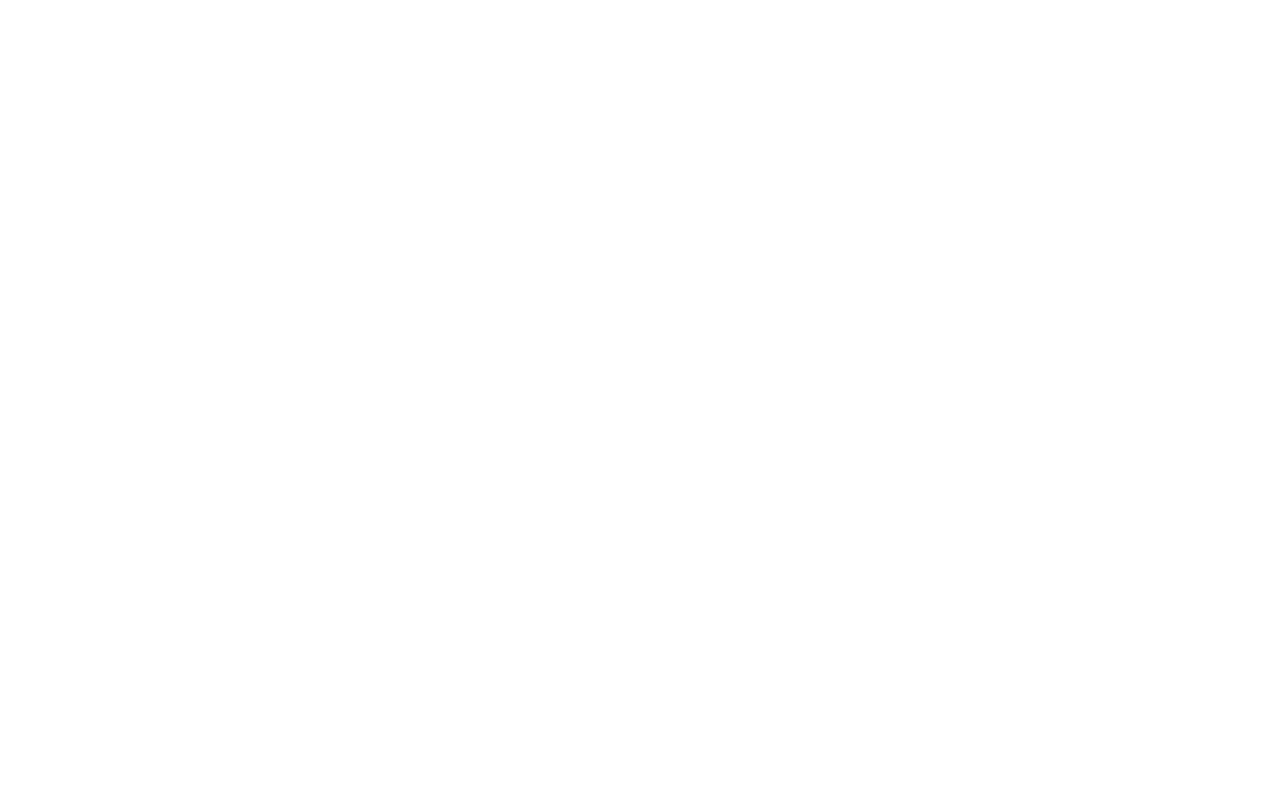
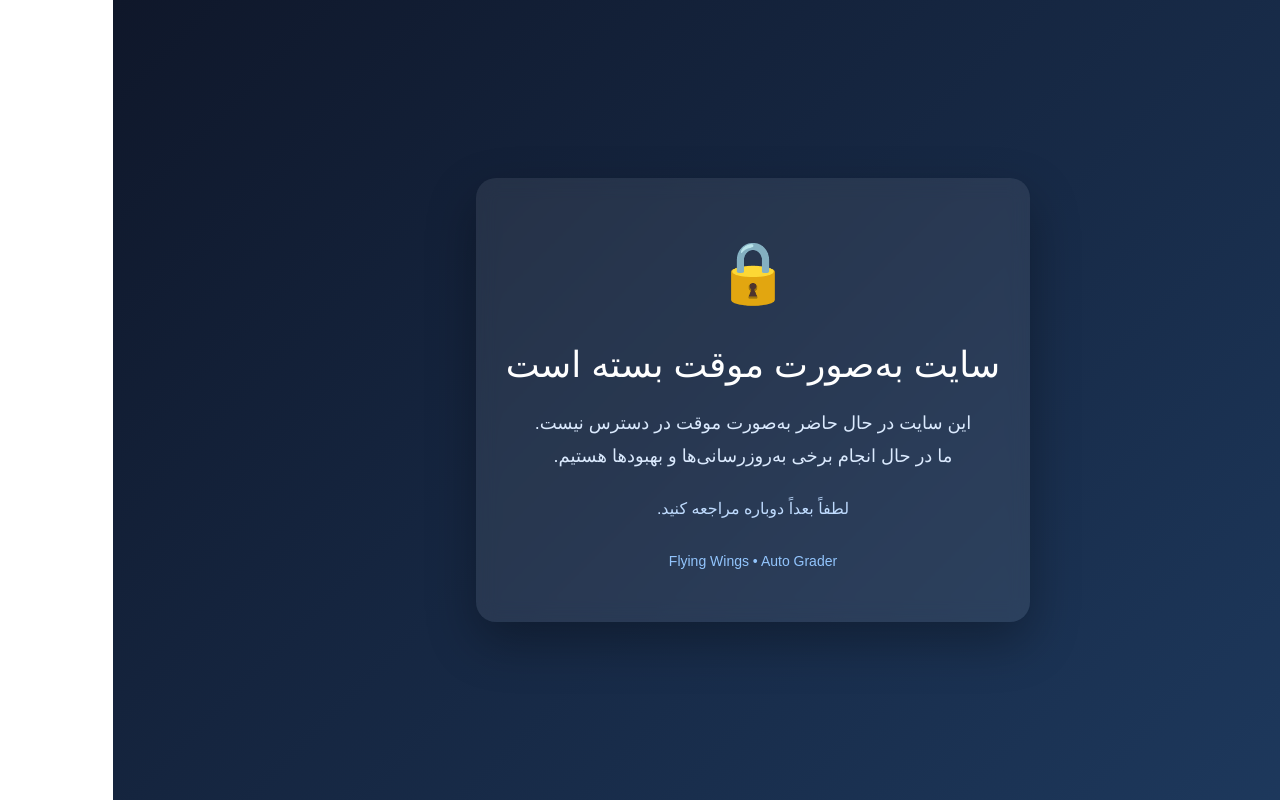
Before and after one commit to Alisina891/Auto_Grader_Frontend, a Next.js app: page / in a window 1280 px wide. Before the commit this address had no page. Built offline with nearby package versions, Linux system fonts and the light colour scheme.

Commit message:
Temporarily close website

```diff
--- a/app/page.tsx
+++ b/app/page.tsx
@@ -1,5 +1,75 @@
-import { redirect } from "next/navigation";
+/*import { redirect } from "next/navigation";
 
 export default function Home() {
   redirect("/grade/10A");
 }
+  */
+
+export default function Home() {
+  return (
+    <main
+      style={{
+        minHeight: "100vh",
+        display: "flex",
+        alignItems: "center",
+        justifyContent: "center",
+        padding: "20px",
+        textAlign: "center",
+        background: "linear-gradient(135deg, #0f172a, #1e3a5f)",
+        color: "white",
+        fontFamily: "Arial, sans-serif",
+      }}
+    >
+      <div
+        style={{
+          maxWidth: "600px",
+          padding: "50px 30px",
+          borderRadius: "20px",
+          background: "rgba(255, 255, 255, 0.08)",
+          backdropFilter: "blur(10px)",
+          boxShadow: "0 20px 50px rgba(0, 0, 0, 0.3)",
+        }}
+      >
+        <div style={{ fontSize: "60px", marginBottom: "20px" }}>
+          🔒
+        </div>
+
+        <h1 style={{ fontSize: "36px", marginBottom: "15px" }}>
+          سایت به‌صورت موقت بسته است
+        </h1>
+
+        <p
+          style={{
+            fontSize: "18px",
+            lineHeight: "1.8",
+            color: "#dbeafe",
+          }}
+        >
+          این سایت در حال حاضر به‌صورت موقت در دسترس نیست.
+          <br />
+          ما در حال انجام برخی به‌روزرسانی‌ها و بهبودها هستیم.
+        </p>
+
+        <p
+          style={{
+            marginTop: "25px",
+            fontSize: "16px",
+            color: "#bfdbfe",
+          }}
+        >
+          لطفاً بعداً دوباره مراجعه کنید.
+        </p>
+
+        <div
+          style={{
+            marginTop: "30px",
+            fontSize: "14px",
+            color: "#93c5fd",
+          }}
+        >
+          Flying Wings • Auto Grader
+        </div>
+      </div>
+    </main>
+  );
+}
```
